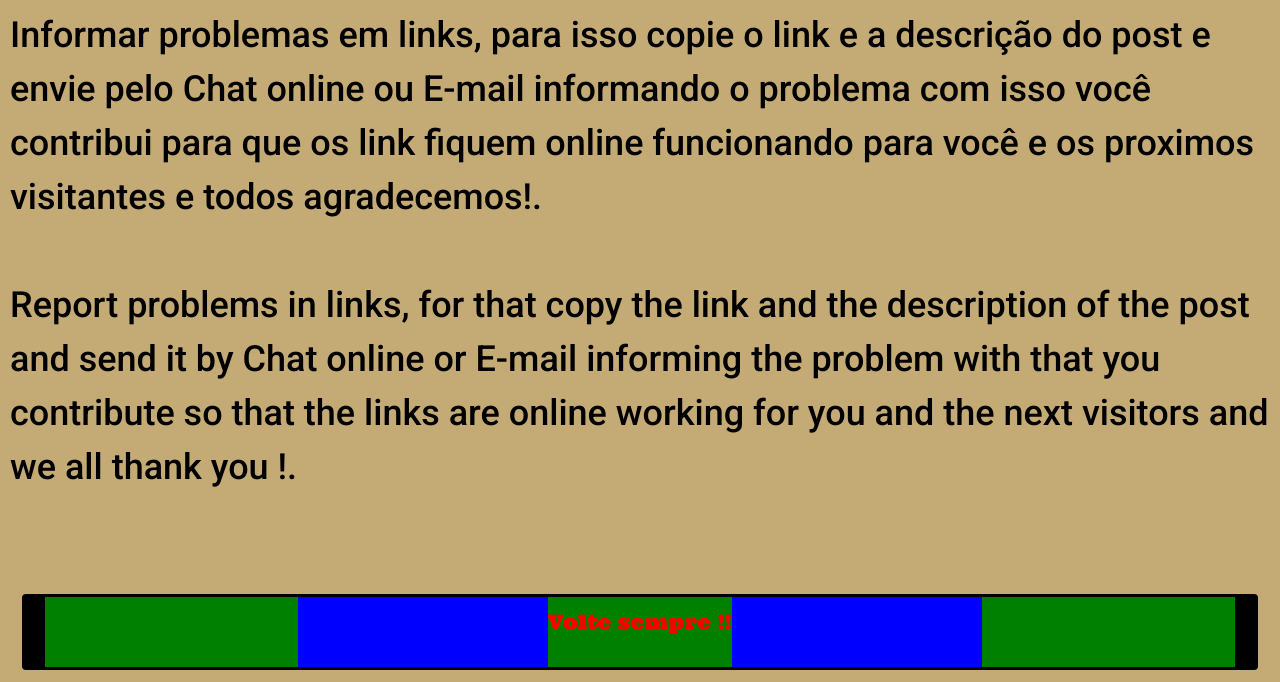
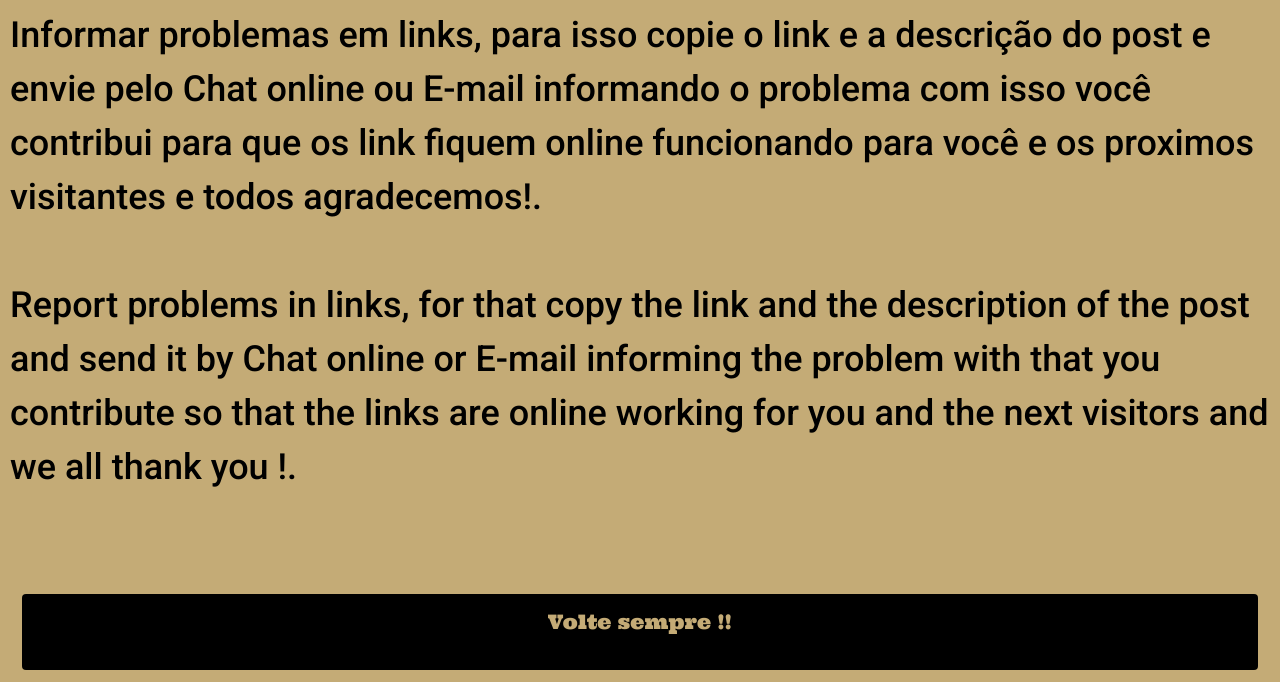
Before and after one commit to gostososprazeres/trabalhando, a plain HTML site: page index.html in a window 1280 px wide. Shown: the part 4021-4703 px from the top of the page. Drawn offline with nearby package versions, Linux system fonts and the light colour scheme; a script that the page names is missing.

Commit message:
Update index.html

```diff
--- a/index.html
+++ b/index.html
@@ -38,7 +38,7 @@ max-width: 100%;
 
 
 body {
-background-color: #C4AB76; /* cor  da pagina */
+background-color: #C4AB76; /* cor pagina */
 }
 
 
@@ -2034,30 +2034,35 @@ margin-top: 100px;
 padding: 3px;
 }
 .contadores{   /* contadorescss  */
-  background-color: green;
 margin-left: 20px;
 margin-right: 20px;
 margin-top: 0px;
 display: flex;
 flex-wrap: wrap;
 justify-content: center;
-color: red;
 }
 .contadores a {
 font-size: 20px;
+clear: #C4AB76;
 }
 
 .volte{
 font-family: 'Ultra', serif;
 font-size: 20px;
 text-align: center;
+color: #C4AB76;
 }
 
 .contador-de-visitas-online{
 width: 250px;
 min-width: 250px;
 height: 70px;
-  background-color: blue;
+}
+
+.contador-de-usuarios-online{
+width: 250px;
+min-width: 250px;
+height: 70px;
 }
 
 </style>
@@ -3285,7 +3290,7 @@ and the next visitors and we all thank you !.</p>
 <!--contador de usuarios online .html -->
 <div align="center">
 
-<div class="contador-de-visitas-online">
+<div class="contador-de-usuarios-online">
 
 <script language="JavaScript">var fhs = document.createElement('script');var fhs_id = "5647455";
 var ref = (''+document.referrer+'');var pn =  window.location;var w_h = window.screen.width + " x " + window.screen.height;
```
Lines whose indentation alone changed are shown as unchanged.
